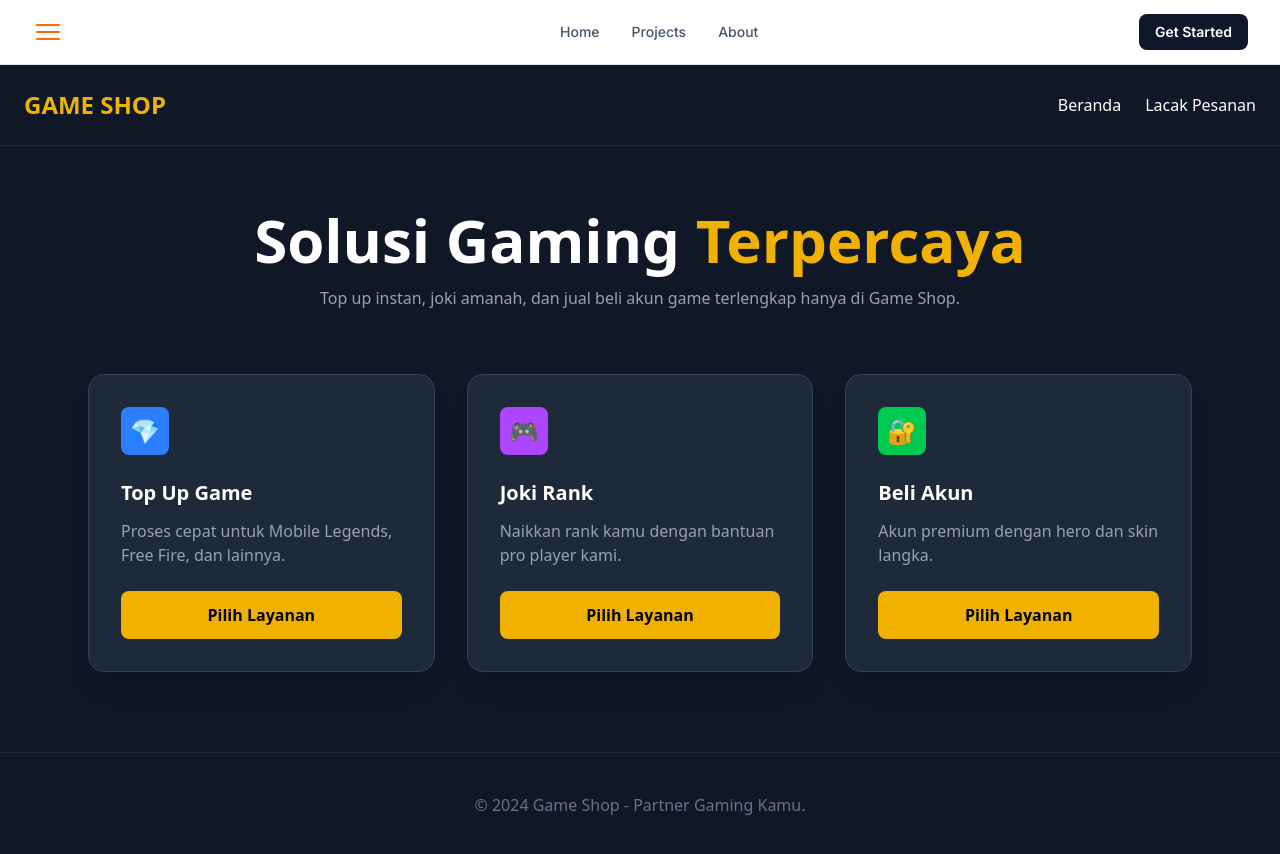
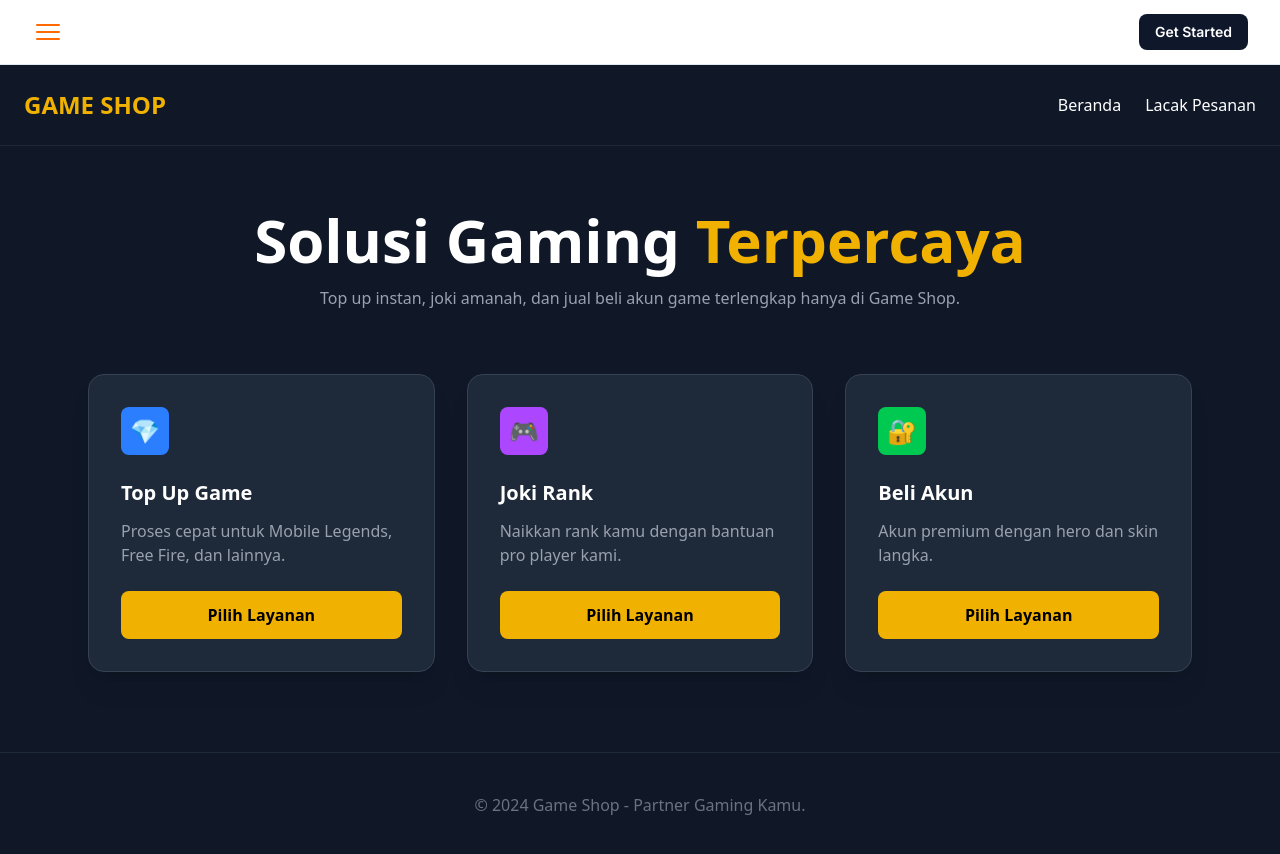
Before and after one commit to SnapChroniclesHub/game-store, a Next.js app: page / in a window 1280 px wide. Shown: the top 854 px of the page. Built offline with nearby package versions, Linux system fonts and the light colour scheme.

Commit message:
Update kode: Fri Apr 24 17:54:08 WIB 2026

```diff
--- a/src/app/layout.tsx
+++ b/src/app/layout.tsx
@@ -10,10 +10,10 @@ export default function RootLayout({
   children: React.ReactNode
 }) {
   return (
-    <html lang="en">
+    <html lang="id">
       <body className={inter.className}>
         {/* --- Bagian Header Mulai --- */}
-        <header className="sticky top-0 z-50 w-full bg-white/80 backdrop-blur-md border-b border-slate-200 dark:bg-slate-900/80 dark:border-slate-800">
+        <header className="sticky top-0 z-50 w-full bg-background backdrop-blur-md border-b border-slate-200 dark:bg-slate-900/80 dark:border-slate-800">
           <div className="max-w-7xl mx-auto px-4 sm:px-6 lg:px-8">
             <div className="flex justify-between items-center h-16">
 
@@ -21,16 +21,9 @@ export default function RootLayout({
               <div className="flex items-center gap-2">
                 <Bars3Icon className="h-8 w-8 text-orange-500" />
                 <span className="text-xl font-bold tracking-tight text-slate-900 dark text-white">
-                  Game Shop
+                  Torishu
                 </span>
               </div>
-
-              {/* Navigasi (Desktop) */}
-              <nav className="hidden md:flex items-center gap-8 text-sm font-medium text-slate-600 dark:text-slate-300">
-                <a href="#" className="hover:text-orange-500 transition-colors">Home</a>
-                <a href="#" className="hover:text-orange-500 transition-colors">Projects</a>
-                <a href="#" className="hover:text-orange-500 transition-colors">About</a>
-              </nav>
 
               {/* Tombol Aksi */}
               <div className="flex items-center gap-4">
```
